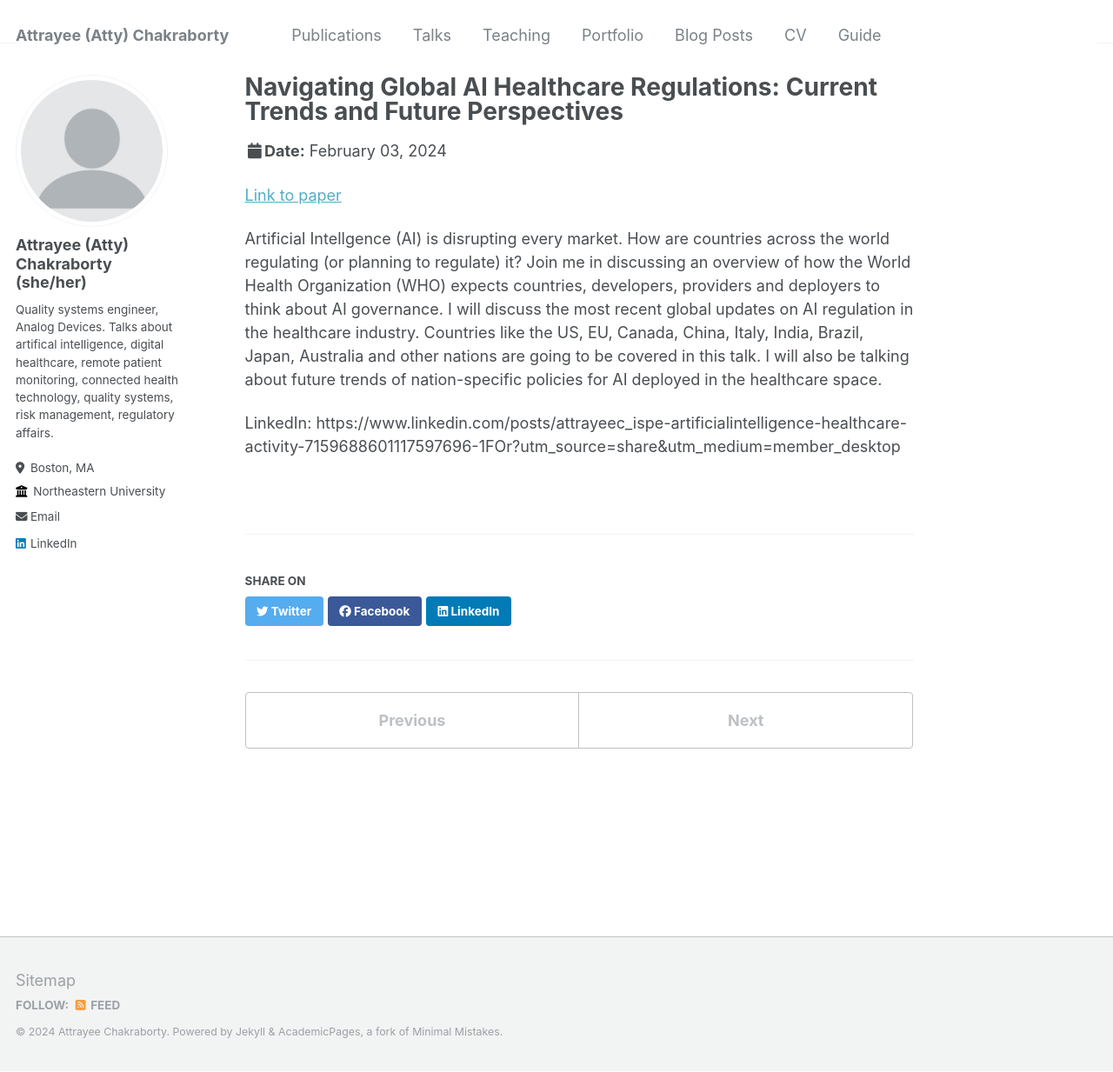
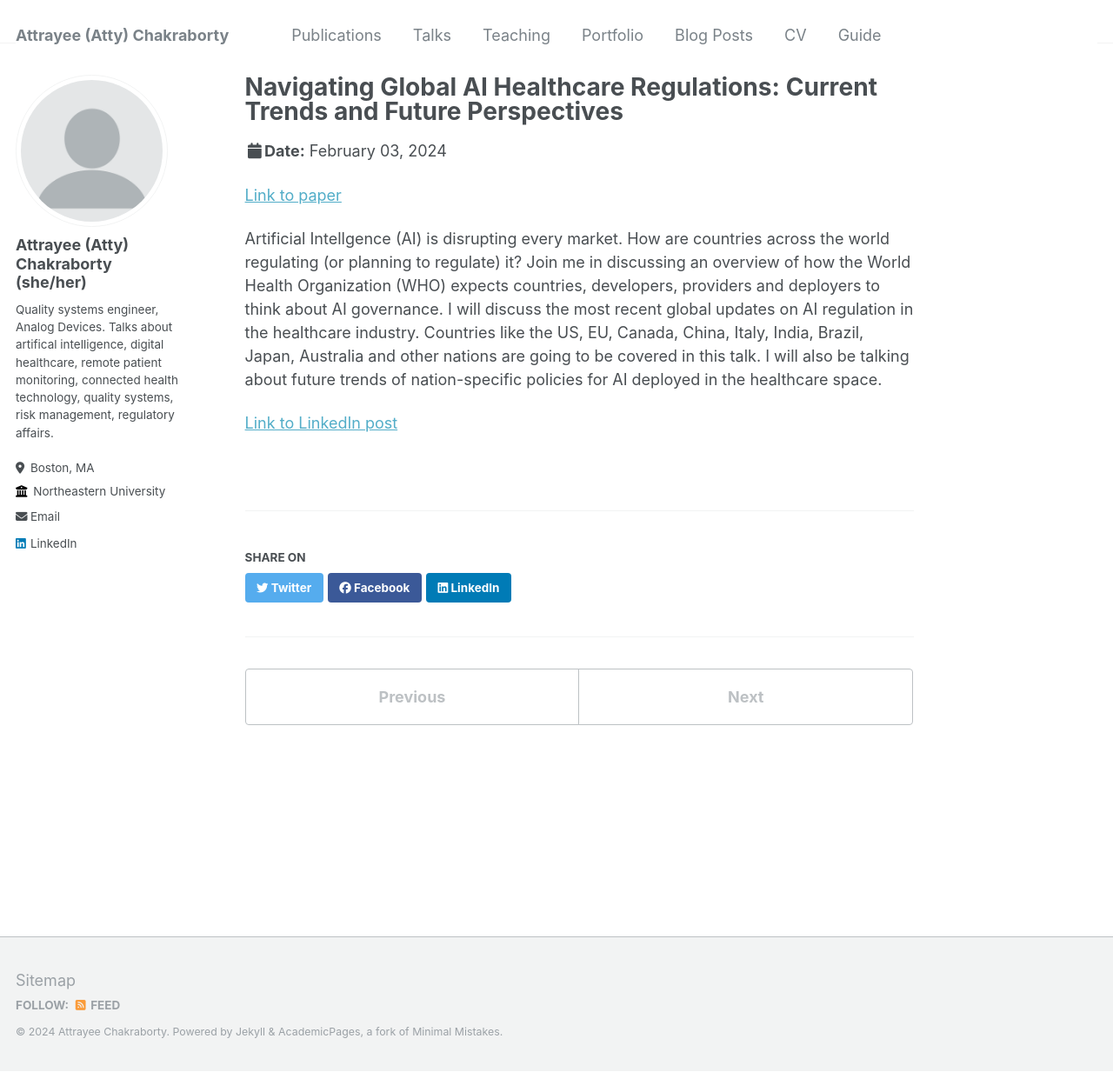
Before and after one commit to attrayeec/attrayeec.github.io, a Jekyll site: the page built from _talks/2014-02-01-talk-2.md, in a window 1280 px wide and 1233 px high. Shown: the whole window at 87% size. Built offline with Jekyll 4.4.1, drawn with Linux system fonts in a browser that asks for light colours.

Commit message:
changed LinkedIn URL formatting

```diff
--- a/_talks/2014-02-01-talk-2.md
+++ b/_talks/2014-02-01-talk-2.md
@@ -12,4 +12,4 @@ location: "Boston, MA"
 
 Artificial Intellgence (AI) is disrupting every market. How are countries across the world regulating (or planning to regulate) it? Join me in discussing an overview of how the World Health Organization (WHO) expects countries, developers, providers and deployers to think about AI governance. I will discuss the most recent global updates on AI regulation in the healthcare industry. Countries like the US, EU, Canada, China, Italy, India, Brazil, Japan, Australia and other nations are going to be covered in this talk. I will also be talking about future trends of nation-specific policies for AI deployed in the healthcare space.
 
-LinkedIn: https://www.linkedin.com/posts/attrayeec_ispe-artificialintelligence-healthcare-activity-7159688601117597696-1FOr?utm_source=share&utm_medium=member_desktop
+[Link to LinkedIn post](https://www.linkedin.com/posts/attrayeec_ispe-artificialintelligence-healthcare-activity-7159688601117597696-1FOr?utm_source=share&utm_medium=member_desktop)
```
